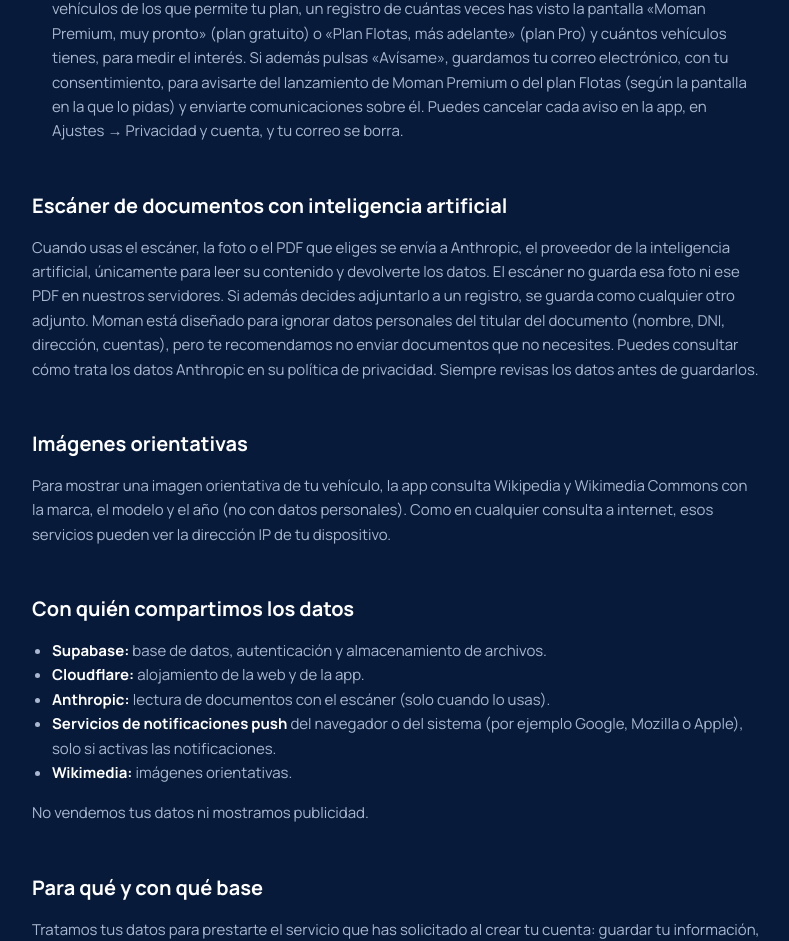
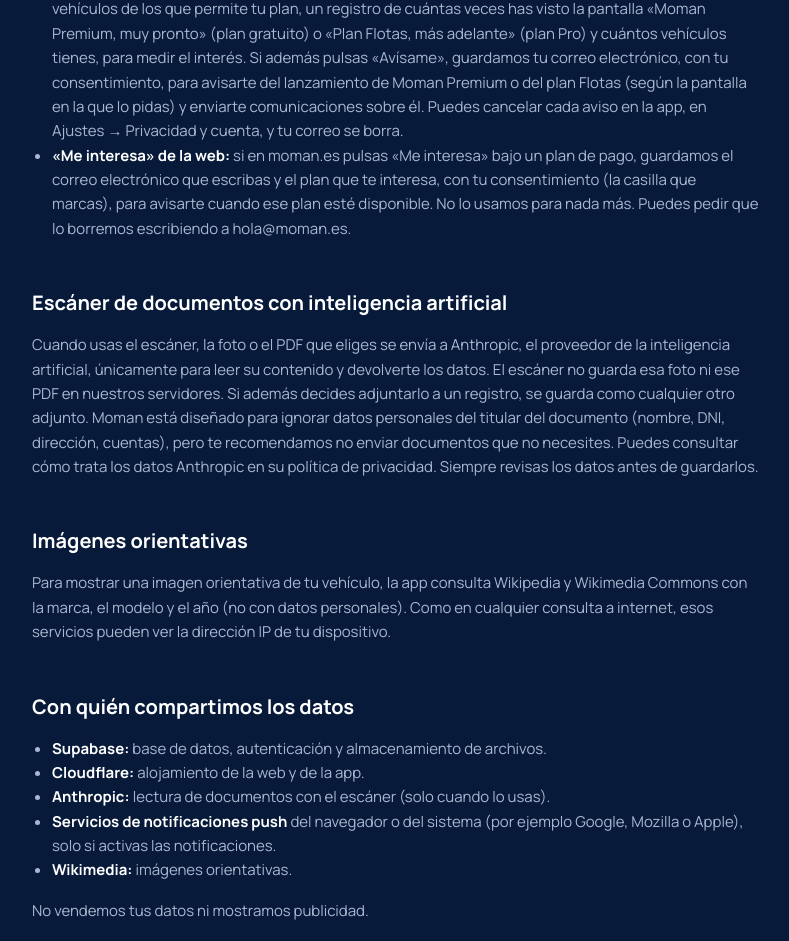
Before and after one commit to vipa935/landigmoman, a Next.js app: page /privacidad in a window 1280 px wide. Shown: the part 854-1795 px from the top of the page, without its empty margins (244-1033 px from the left). Built offline with nearby package versions, Linux system fonts and the light colour scheme.

Commit message:
Add files via upload

```diff
--- a/app/privacidad/page.tsx
+++ b/app/privacidad/page.tsx
@@ -31,6 +31,7 @@ export default function Privacidad() {
         <li><strong>Uso del escáner:</strong> un contador de lecturas por día (el límite es de 20 al día por usuario).</li>
         <li><strong>Transferencia de vehículos (Premium):</strong> si transfieres un vehículo, guardamos el código de la transferencia, su caducidad (30 minutos), su estado y la fecha. La persona que lo acepta recibe una copia de los datos que tú elijas (ficha del vehículo, mantenimientos, repostajes y fecha de la ITV) y no recibe tu identidad, el seguro, las facturas o fotos adjuntas, tus notas ni el resto de tus avisos. Tú conservas tu copia.</li>
         <li><strong>Plan y avisos de Premium y Flotas:</strong> tu plan (gratuito o de pago) y, cuando intentas añadir más vehículos de los que permite tu plan, un registro de cuántas veces has visto la pantalla «Moman Premium, muy pronto» (plan gratuito) o «Plan Flotas, más adelante» (plan Pro) y cuántos vehículos tienes, para medir el interés. Si además pulsas «Avísame», guardamos tu correo electrónico, con tu consentimiento, para avisarte del lanzamiento de Moman Premium o del plan Flotas (según la pantalla en la que lo pidas) y enviarte comunicaciones sobre él. Puedes cancelar cada aviso en la app, en Ajustes → Privacidad y cuenta, y tu correo se borra.</li>
+        <li><strong>«Me interesa» de la web:</strong> si en moman.es pulsas «Me interesa» bajo un plan de pago, guardamos el correo electrónico que escribas y el plan que te interesa, con tu consentimiento (la casilla que marcas), para avisarte cuando ese plan esté disponible. No lo usamos para nada más. Puedes pedir que lo borremos escribiendo a {CONTACT_EMAIL}.</li>
       </ul>
 
       <h2>Escáner de documentos con inteligencia artificial</h2>
```
